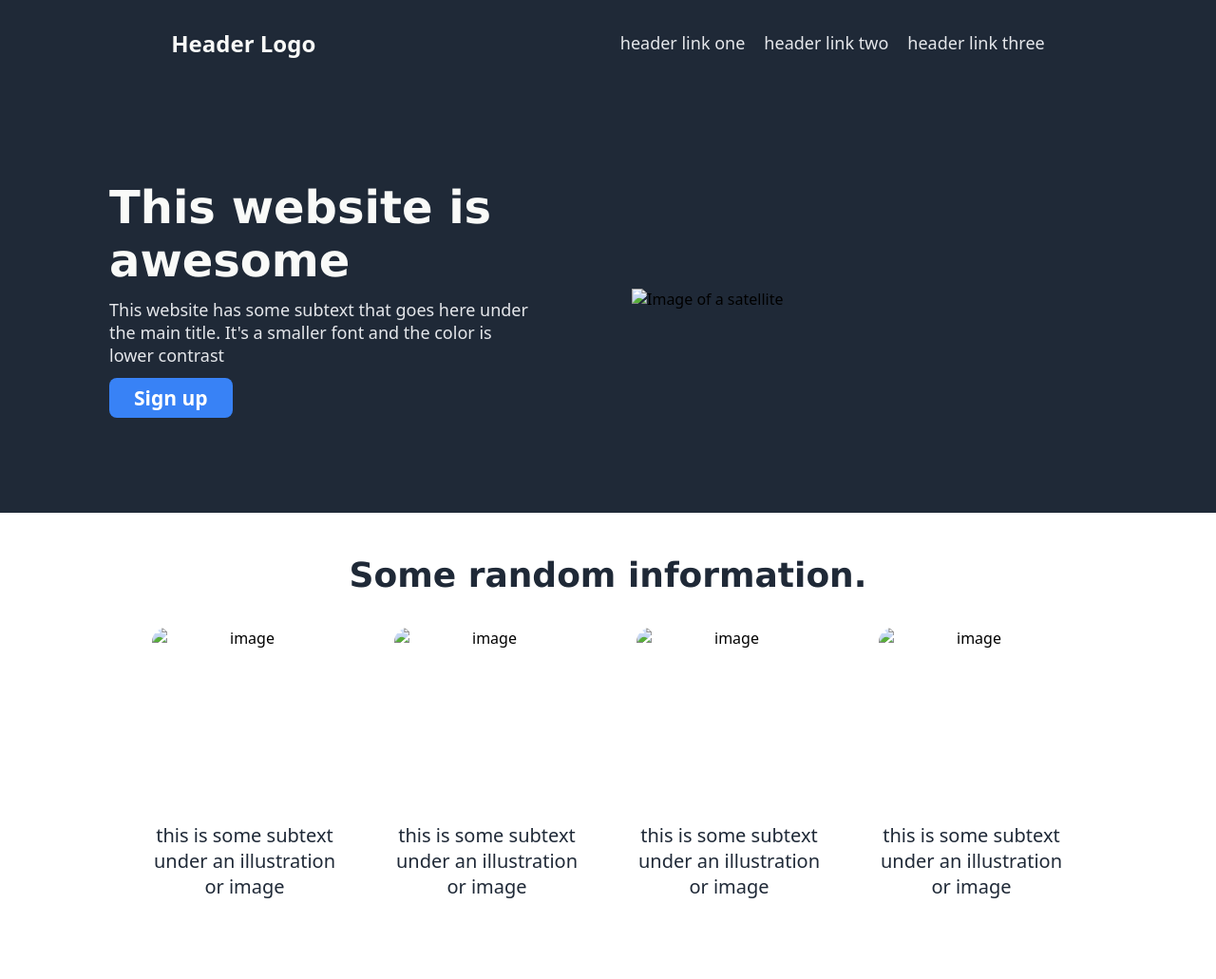
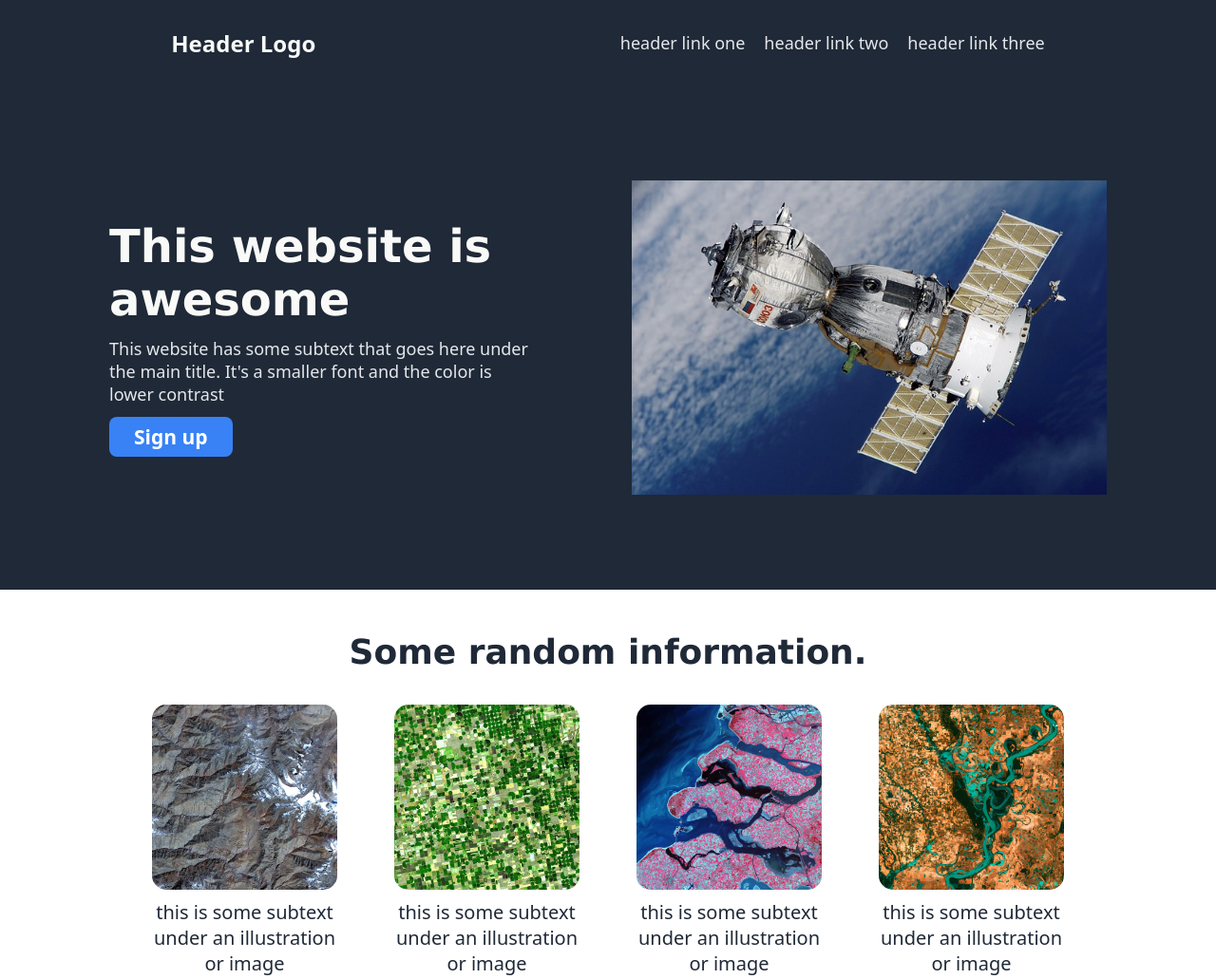
Before and after one commit to Yagrr/odin-landingpage, a plain HTML site: page index.html in a window 1280 px wide. Shown: the top 1031 px of the page at 95% size. Drawn offline with Linux system fonts and the light colour scheme.

Commit message:
Fix broken img href

```diff
--- a/index.html
+++ b/index.html
@@ -35,7 +35,7 @@
                     </div>
                 </div>
 
-                <img class="h1-right" src="satellite.jpg" alt="Image of a satellite">
+                <img class="h1-right" src="resources/satellite.jpg" alt="Image of a satellite">
 
             </div>
 
@@ -46,22 +46,22 @@
                 <div class="h2-boxes">
 
                     <div class="h2-box">
-                        <img class="box-img" src="box-mountains.jpg" alt="image">
+                        <img class="box-img" src="resources/box-mountains.jpg" alt="image">
                         <div class="img-subtext">this is some subtext under an illustration or image</div>
                     </div>
 
                     <div class="h2-box">
-                        <img class="box-img" src="box-fields.jpg" alt="image">
+                        <img class="box-img" src="resources/box-fields.jpg" alt="image">
                         <div class="img-subtext">this is some subtext under an illustration or image</div>
                     </div>
 
                     <div class="h2-box">
-                        <img class="box-img"src="box-netherlands.jpg" alt="image">
+                        <img class="box-img"src="resources/box-netherlands.jpg" alt="image">
                         <div class="img-subtext">this is some subtext under an illustration or image</div>
                     </div>
 
                     <div class="h2-box">
-                        <img class="box-img"src="box-meandering-river.jpg" alt="image">
+                        <img class="box-img"src="resources/box-meandering-river.jpg" alt="image">
                         <div class="img-subtext">this is some subtext under an illustration or image</div>
                     </div>
                 </div>
```
